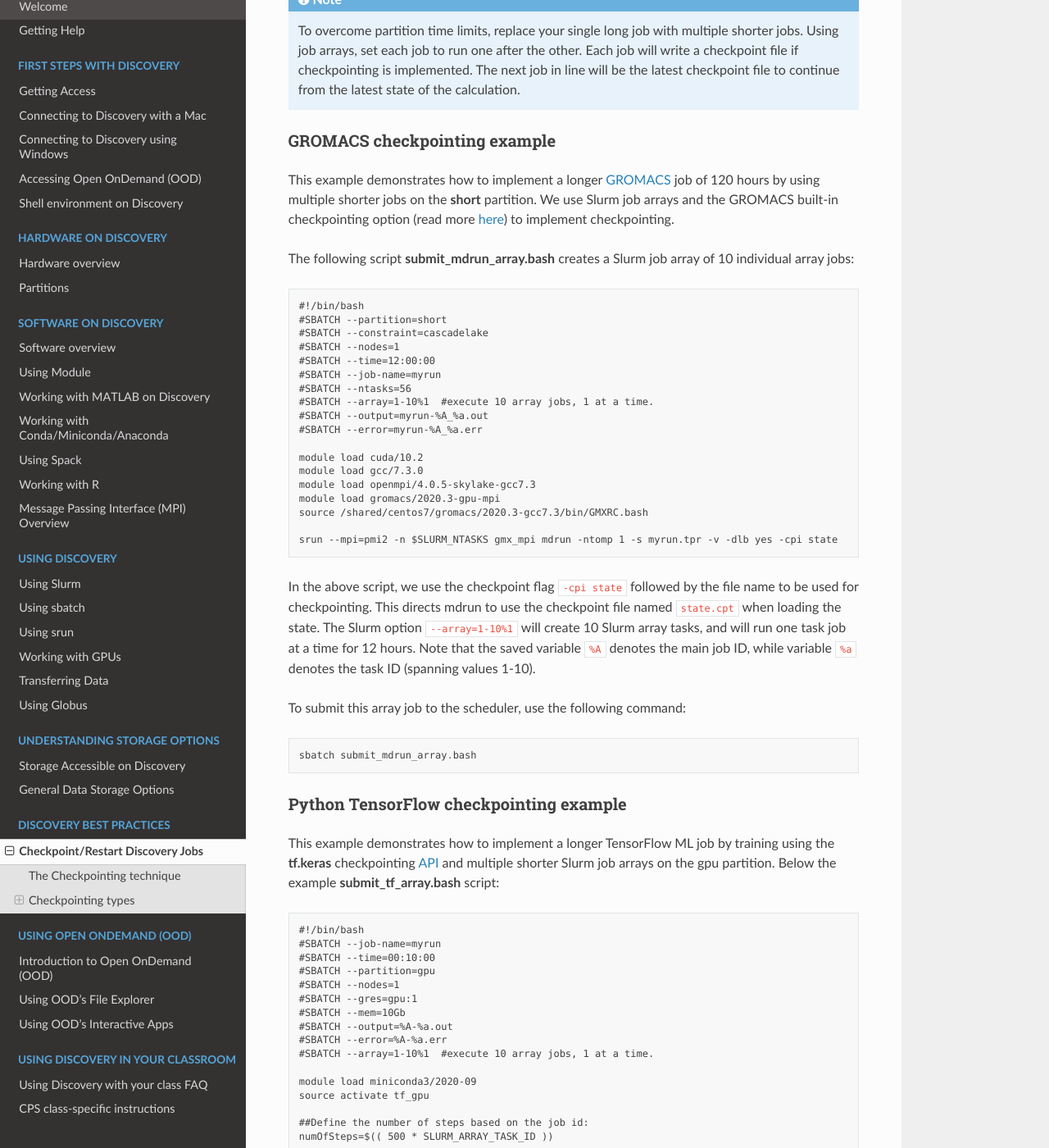
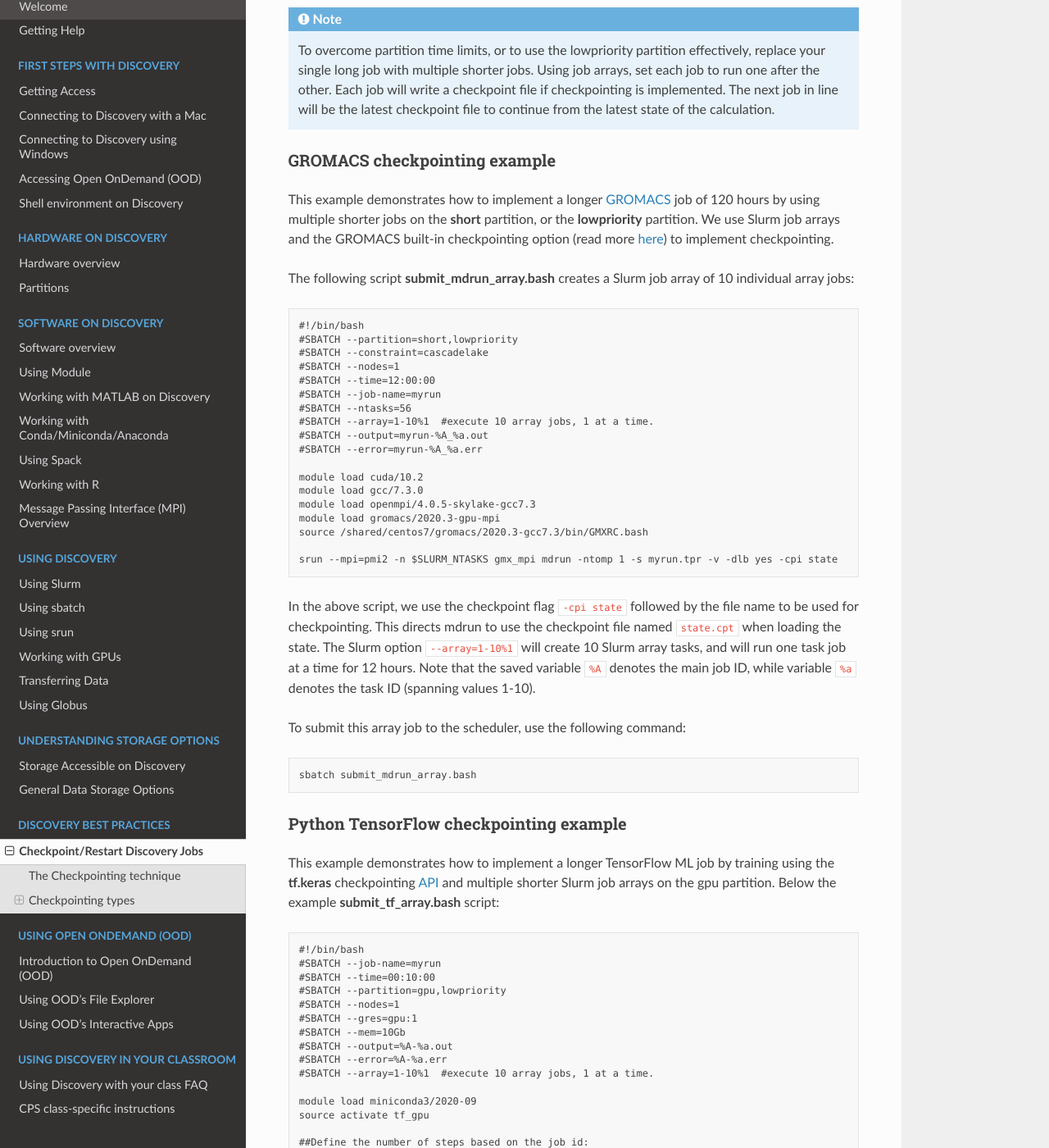
Before and after one commit to northeastern-rc/rc-public-documentation, a Sphinx documentation site: the page built from docs/source/best-practices/checkpointing.rst, in a window 1280 px wide and 1400 px high, scrolled down 1768 px. Shown: the whole window at 82% size. Built offline with Sphinx 7.4.7 and the Read the Docs theme 2.0.0, drawn with Linux system fonts in a browser that asks for light colours; some of the changed text lies outside the part shown.

Commit message:
added lowpriority mentions to the checkpointing best practices section.

```diff
--- a/docs/source/best-practices/checkpointing.rst
+++ b/docs/source/best-practices/checkpointing.rst
@@ -7,7 +7,7 @@ The complexity of HPC systems may introduce unpredictable behaviors and may resu
 Checkpointing will allow you to:
 
  * Create resilient workflows in the existence of faults.
- * Overcome most scheduler resource time limitations.
+ * Overcome most scheduler resource time limitations, and efficiently use the lowpriority partition.
  * Implement an early error detection approach by inspecting intermediate results.
 
 The Checkpointing technique
@@ -40,17 +40,17 @@ Implementing checkpointing can be acheived by:
  * The use of `Slurm Job Arrays <https://slurm.schedmd.com/job_array.html>`_.
 
 .. note::
-   To overcome partition time limits, replace your single long job with multiple shorter jobs. Using job arrays, set each job to run one after the other. Each job will write a checkpoint file if checkpointing is implemented. The next job in line will be the latest checkpoint file to continue from the latest state of the calculation.
+   To overcome partition time limits, or to use the lowpriority partition effectively, replace your single long job with multiple shorter jobs. Using job arrays, set each job to run one after the other. Each job will write a checkpoint file if checkpointing is implemented. The next job in line will be the latest checkpoint file to continue from the latest state of the calculation.
 
 GROMACS checkpointing example
 ~~~~~~~~~~~~~~~~~~~~~~~~~~~~~~~
 
-This example demonstrates how to implement a longer `GROMACS <https://www.gromacs.org/>`_ job of 120 hours by using multiple shorter jobs on the **short** partition. We use Slurm job arrays and the GROMACS built-in checkpointing option (read more `here <https://manual.gromacs.org/documentation/current/user-guide/managing-simulations.html>`_) to implement checkpointing.
+This example demonstrates how to implement a longer `GROMACS <https://www.gromacs.org/>`_ job of 120 hours by using multiple shorter jobs on the **short** partition, or the **lowpriority** partition. We use Slurm job arrays and the GROMACS built-in checkpointing option (read more `here <https://manual.gromacs.org/documentation/current/user-guide/managing-simulations.html>`_) to implement checkpointing.
 
 The following script **submit_mdrun_array.bash** creates a Slurm job array of 10 individual array jobs::
 
  #!/bin/bash
- #SBATCH --partition=short
+ #SBATCH --partition=short,lowpriority
  #SBATCH --constraint=cascadelake
  #SBATCH --nodes=1
  #SBATCH --time=12:00:00
@@ -83,7 +83,7 @@ Below the example **submit_tf_array.bash** script::
  #!/bin/bash
  #SBATCH --job-name=myrun
  #SBATCH --time=00:10:00
- #SBATCH --partition=gpu
+ #SBATCH --partition=gpu,lowpriority
  #SBATCH --nodes=1
  #SBATCH --gres=gpu:1
  #SBATCH --mem=10Gb
```
